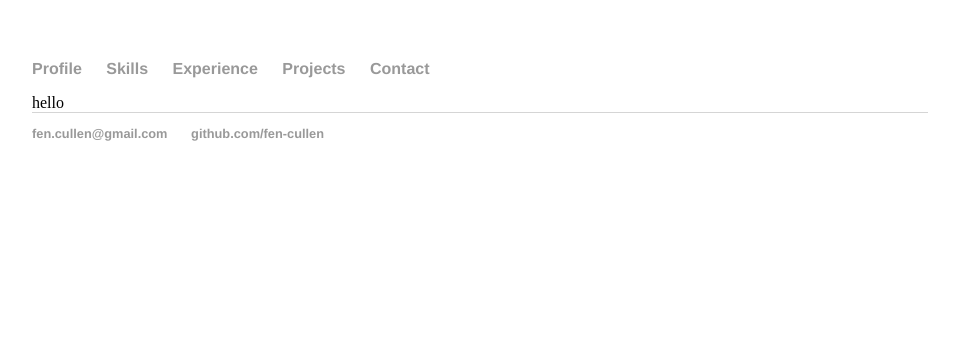
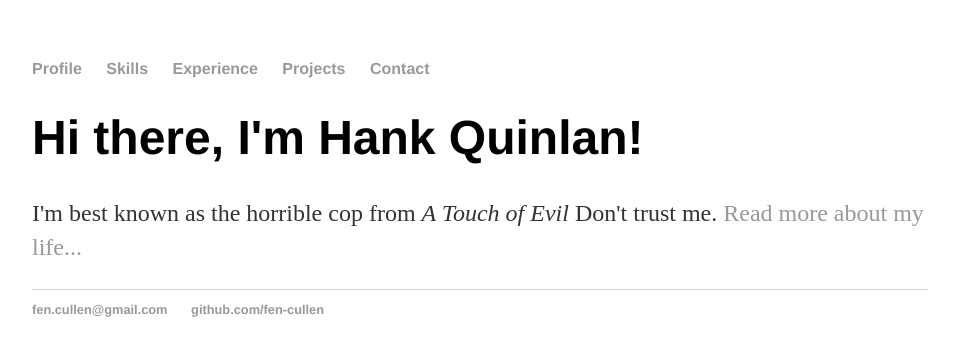
Before and after one commit to fen-cullen/fen-cullen.github.io, a Jekyll site: the page built from skills/index.html, in a window 1280 px wide. Shown: the top 356 px of the page, without its empty margins (160-1115 px from the left). Built offline with Jekyll 4.4.1, drawn with Linux system fonts in a browser that asks for light colours.

Commit message:
Update index.html

```diff
--- a/skills/index.html
+++ b/skills/index.html
@@ -2,6 +2,7 @@
 layout: default
 title: Skills
 ---
-<body>
-  hello
-</body>
+<div class="blurb">
+	<h1>Hi there, I'm Hank Quinlan!</h1>
+	<p>I'm best known as the horrible cop from <em>A Touch of Evil</em> Don't trust me. <a href="/about">Read more about my life...</a></p>
+</div><!-- /.blurb -->
```
